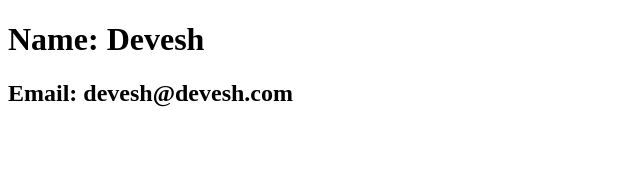
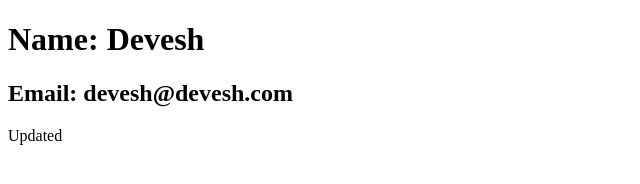
Before and after one commit to deveshpathak10/htmlProject, a plain HTML site: page contact-me.html in a window 1280 px wide. Shown: the full height of the page, 0-640 px from the left. Drawn offline with Linux system fonts and the light colour scheme.

Commit message:
Update contact-me.html

```diff
--- a/contact-me.html
+++ b/contact-me.html
@@ -7,5 +7,6 @@
   <body>
     <h1>Name: Devesh</h1>
     <h2>Email: devesh@devesh.com</h2>
+    Updated
   </body>
 </html>
```
